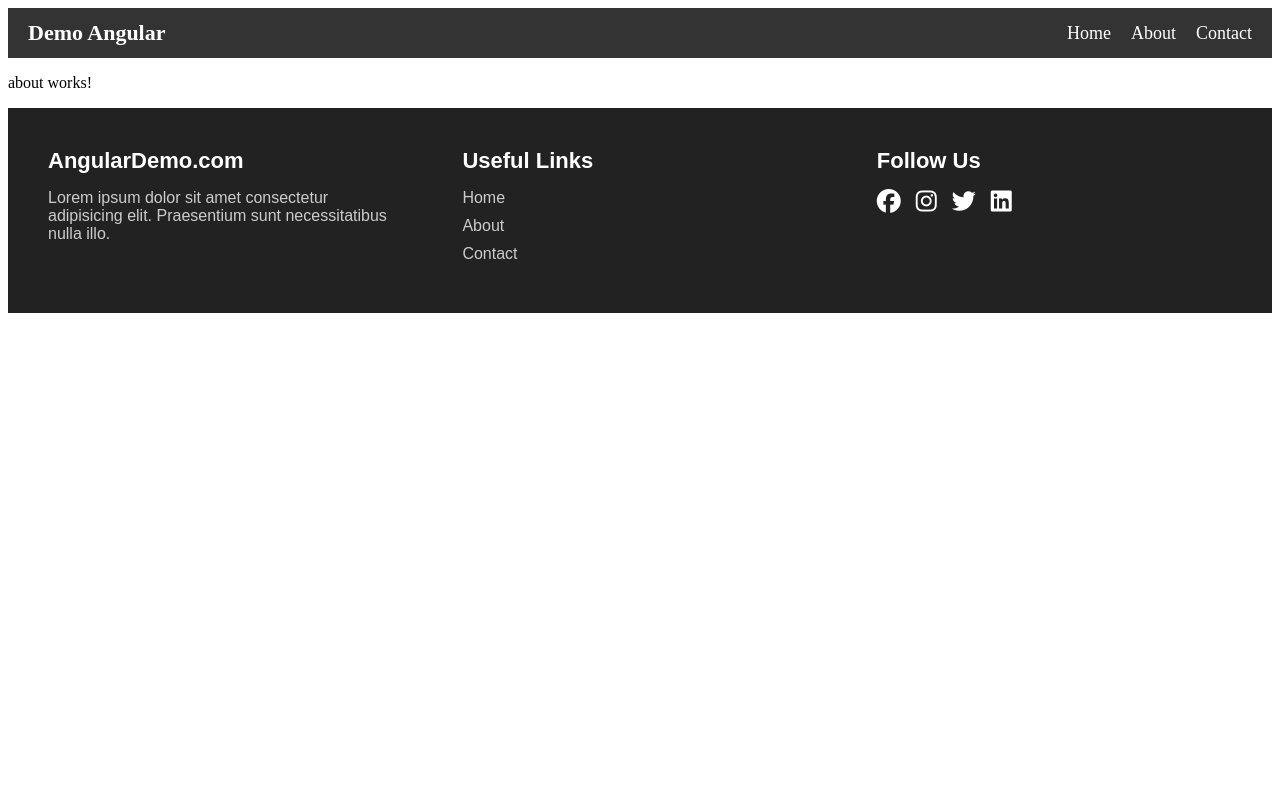
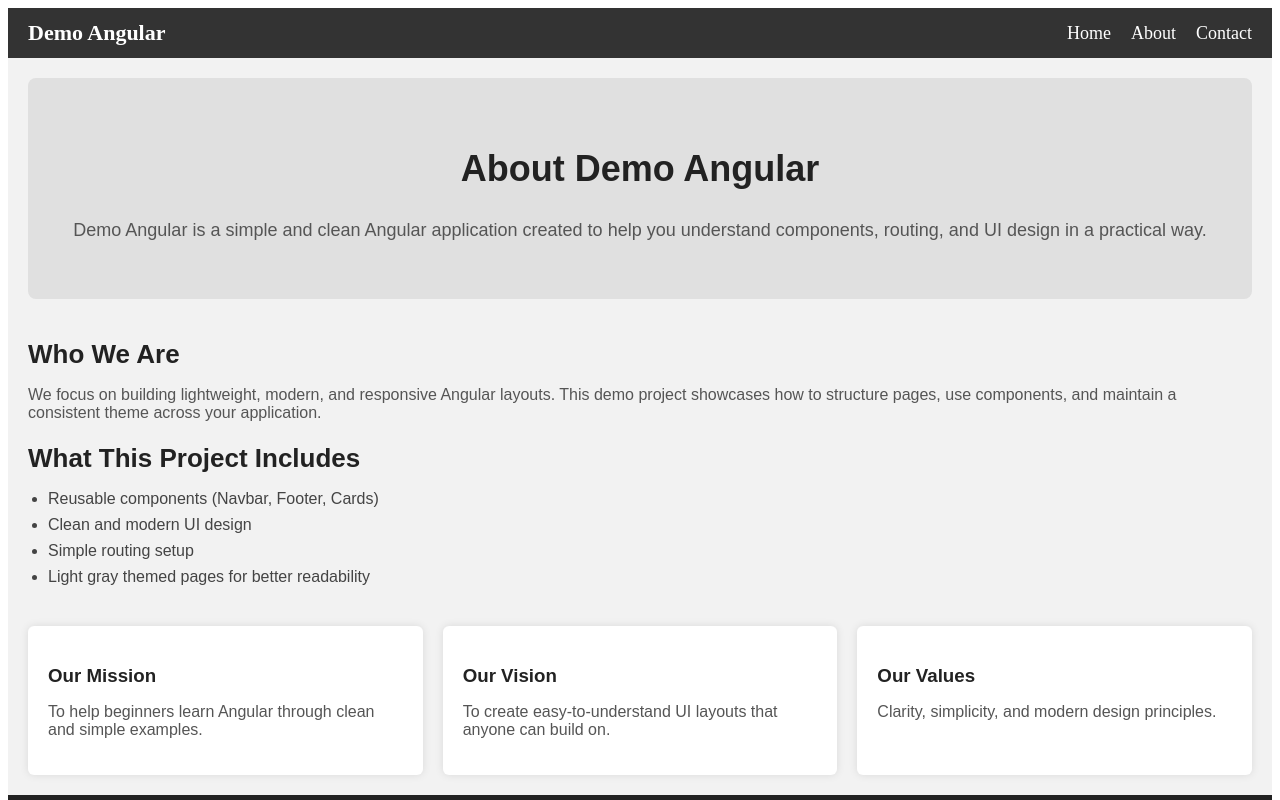
Before and after one commit to AksaMJML/AngularLearningJourney, an Angular app: page /about in a window 1280 px wide. Shown: the top 800 px of the page. Built offline with nearby package versions, Linux system fonts and the light colour scheme.

Commit message:
add about page layout and styling; enhance home page design

```diff
--- a/src/app/page/about/about.css
+++ b/src/app/page/about/about.css
@@ -0,0 +1,74 @@
+.about-container {
+  padding: 20px;
+  font-family: Arial, sans-serif;
+  background: #f2f2f2; /* matches home page */
+  color: #333;
+}
+
+/* Hero Section */
+.about-hero {
+  background: #e0e0e0;
+  padding: 40px;
+  border-radius: 8px;
+  text-align: center;
+}
+
+.about-hero h1 {
+  font-size: 36px;
+  color: #222;
+}
+
+.about-hero p {
+  font-size: 18px;
+  color: #555;
+  margin-top: 10px;
+}
+
+/* Content Section */
+.about-content {
+  margin-top: 40px;
+}
+
+.about-content h2 {
+  font-size: 26px;
+  color: #222;
+  margin-bottom: 10px;
+}
+
+.about-content p {
+  color: #555;
+  margin-bottom: 20px;
+}
+
+.about-content ul {
+  padding-left: 20px;
+}
+
+.about-content li {
+  margin-bottom: 8px;
+  color: #444;
+}
+
+/* Boxes Section */
+.about-boxes {
+  display: flex;
+  gap: 20px;
+  margin-top: 40px;
+}
+
+.box {
+  background: #ffffff;
+  padding: 20px;
+  border-radius: 6px;
+  width: 30%;
+  box-shadow: 0 0 8px rgba(0,0,0,0.1);
+}
+
+.box h3 {
+  margin-bottom: 10px;
+  color: #222;
+}
+
+.box p {
+  color: #555;
+}
--- a/src/app/page/about/about.html
+++ b/src/app/page/about/about.html
@@ -1 +1,45 @@
-<p>about works!</p>
+<div class="about-container">
+
+  <section class="about-hero">
+    <h1>About Demo Angular</h1>
+    <p>
+      Demo Angular is a simple and clean Angular application created to help you
+      understand components, routing, and UI design in a practical way.
+    </p>
+  </section>
+
+  <section class="about-content">
+    <h2>Who We Are</h2>
+    <p>
+      We focus on building lightweight, modern, and responsive Angular layouts.
+      This demo project showcases how to structure pages, use components, and
+      maintain a consistent theme across your application.
+    </p>
+
+    <h2>What This Project Includes</h2>
+    <ul>
+      <li>Reusable components (Navbar, Footer, Cards)</li>
+      <li>Clean and modern UI design</li>
+      <li>Simple routing setup</li>
+      <li>Light gray themed pages for better readability</li>
+    </ul>
+  </section>
+
+  <section class="about-boxes">
+    <div class="box">
+      <h3>Our Mission</h3>
+      <p>To help beginners learn Angular through clean and simple examples.</p>
+    </div>
+
+    <div class="box">
+      <h3>Our Vision</h3>
+      <p>To create easy‑to‑understand UI layouts that anyone can build on.</p>
+    </div>
+
+    <div class="box">
+      <h3>Our Values</h3>
+      <p>Clarity, simplicity, and modern design principles.</p>
+    </div>
+  </section>
+
+</div>
--- a/src/app/page/home/home.css
+++ b/src/app/page/home/home.css
@@ -1,17 +1,22 @@
 .home-container {
   padding: 20px;
   font-family: Arial, sans-serif;
+  background: #f2f2f2; /* light gray background */
+  color: #333;         /* dark text for readability */
 }
 
 /* Hero Section */
 .hero {
   text-align: center;
   margin-top: 40px;
+  padding: 40px 0;
+  background: #e0e0e0; /* soft gray */
+  border-radius: 8px;
 }
 
 .hero h1 {
   font-size: 40px;
-  color: #333;
+  color: #222;
 }
 
 .hero p {
@@ -20,17 +25,15 @@
   margin: 15px 0;
 }
 
-.btn {
-  background: #333;
+.hero a {
+  background: #333; /* matches your navbar/footer */
   color: white;
   padding: 10px 20px;
-  border: none;
-  font-size: 16px;
-  cursor: pointer;
+  text-decoration: none;
   border-radius: 4px;
 }
 
-.btn:hover {
+.hero a:hover {
   background: #555;
 }
 
@@ -41,7 +44,7 @@
 
 .features h2 {
   font-size: 28px;
-  color: #333;
+  color: #222;
 }
 
 .features ul {
@@ -52,6 +55,7 @@
 .features li {
   font-size: 18px;
   margin-bottom: 8px;
+  color: #444;
 }
 
 /* Cards Section */
@@ -62,16 +66,16 @@
 }
 
 .card {
-  background: #f2f2f2;
+  background: #ffffff; /* white cards on gray background */
   padding: 20px;
   border-radius: 6px;
   width: 30%;
-  box-shadow: 0 0 5px rgba(0,0,0,0.1);
+  box-shadow: 0 0 8px rgba(0,0,0,0.1);
 }
 
 .card h3 {
   margin-bottom: 10px;
-  color: #333;
+  color: #222;
 }
 
 .card p {
@@ -81,13 +85,13 @@
 /* Info Section */
 .info {
   margin-top: 50px;
-  background: #eee;
+  background: #e8e8e8; /* slightly darker gray */
   padding: 20px;
   border-radius: 6px;
 }
 
 .info h2 {
-  color: #333;
+  color: #222;
 }
 
 .info p {
```
